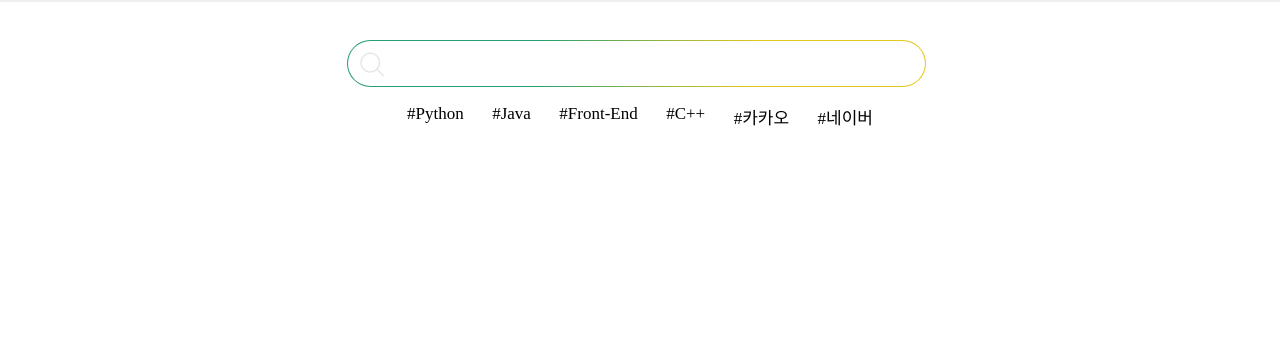
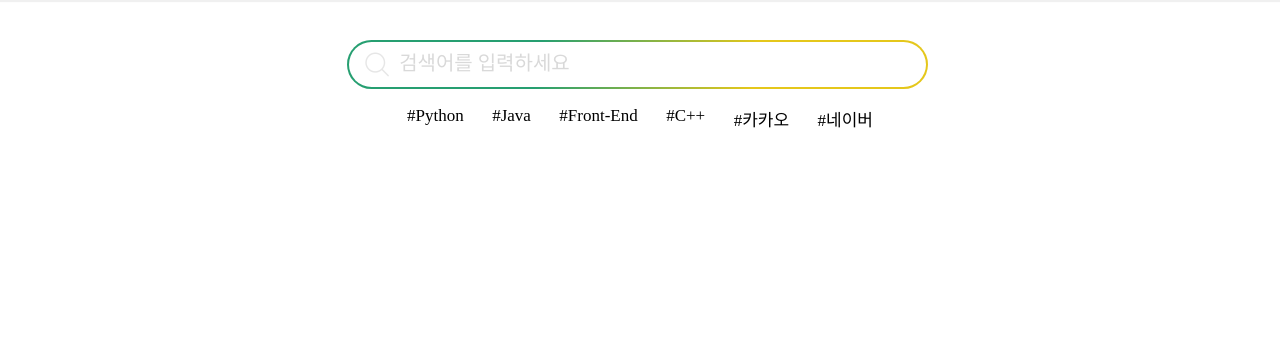
Before and after one commit to elementrix/YoungBoss_StackTree, a Django app: page /result/ in a window 1280 px wide. Shown: the part 65-420 px from the top of the page. Run offline with Django 4.2, Linux system fonts and the light colour scheme; some web fonts are replaced.

Commit message:
johnny result search-bar update

```diff
--- a/stacktreeproject/main/static/css/result.css
+++ b/stacktreeproject/main/static/css/result.css
@@ -123,7 +123,7 @@ table {
     height: 42px;
     position: relative;
     margin-top: 40px;
-    padding-bottom: 4px;
+    padding-bottom: 6px;
 }
 
 .ico-result-search{
@@ -131,7 +131,7 @@ table {
     height: 36px;
     position: absolute;
     top: 5px;
-    left: 10px;
+    left: 15px;
 }
 
 .keyword-tag-area{
@@ -170,10 +170,21 @@ table {
 
     padding: 0px 0px 3px 50px;
 
-    border: double 1px transparent;
+    border: double 2px transparent;
     border-radius: 40px;
     background-image: linear-gradient(white, white),
                       linear-gradient(99deg, #269f71 33%, #e5c71b 70%);
     background-origin: border-box;
     background-clip: padding-box, border-box;
 }
+
+input::placeholder{
+    font-family: Noto-Sans-KR-Light;
+    font-size: 20px;
+    /* margin-bottom: 5px; */
+    color: #d9d9d9;
+}
+
+input:focus {
+    outline: none;
+}
--- a/stacktreeproject/main/templates/result.html
+++ b/stacktreeproject/main/templates/result.html
@@ -20,7 +20,7 @@
 
             <div class="search-bar-wrapper">
 
-                <input type="text" class="search-bar">
+                <input type="text" class="search-bar" placeholder="검색어를 입력하세요">
 
                 <img class="ico-result-search" src="{% static 'img/ico_result_search.png' %}">
 
```
